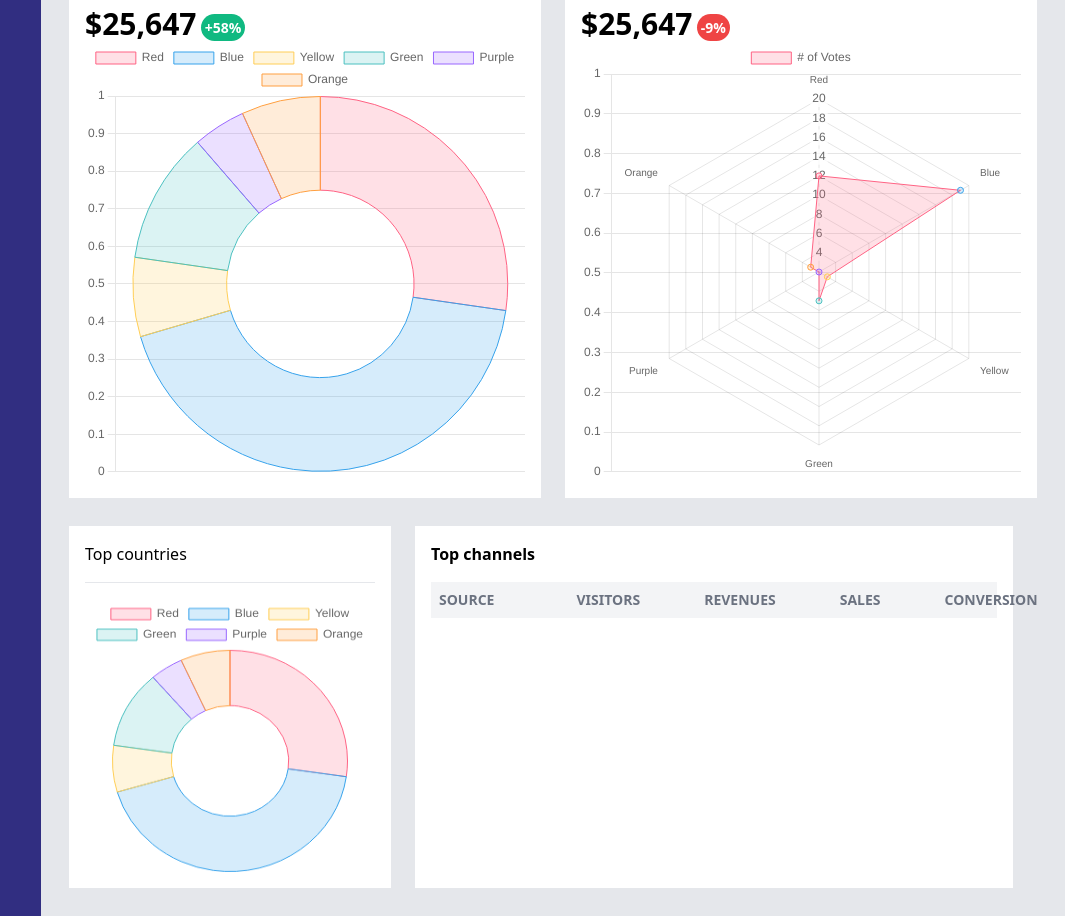
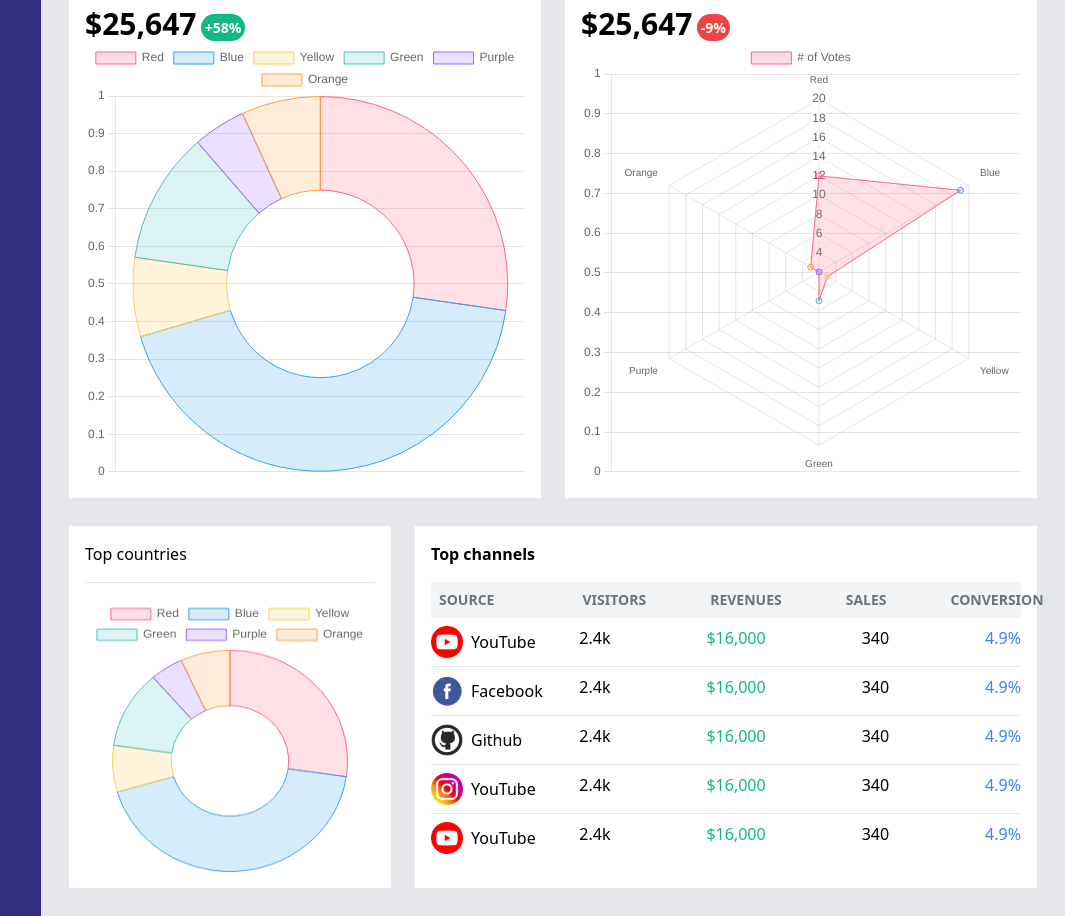
Before and after one commit to SalimKobi/DASHBOARD, a website: page public/index.html in a window 1280 px wide. Shown: the part 822-1738 px from the top of the page, without its empty margins (215-1280 px from the left). Drawn offline with nearby package versions, Linux system fonts and the light colour scheme; files that its build step writes are made by us from their sources.

Commit message:
project completed

```diff
--- a/public/index.html
+++ b/public/index.html
@@ -170,8 +170,100 @@
                 <div>Conversion</div>
               </div>
             </div>
+            <div class="multi-channel-container divide-y divide-gray-200">
+              <div class="single-channel pt-2 pb-2">
+                <div class="flex">
+                  <div class="w-1/3">
+                    <div class="image-text flex">
+                      <div>
+                        <img src="img/youtube.png" class="w-8 h-8" alt="" />
+                      </div>
+                      <div class="pl-2 pt-1">YouTube</div>
+                    </div>
+                  </div>
+                  <div class="w-3/4 flex space-x-24">
+                    <div>2.4k</div>
+                    <div class="text-green-500">$16,000</div>
+                    <div>340</div>
+                    <div class="text-blue-500">4.9%</div>
+                  </div>
+                </div>
+              </div>
+              <div class="single-channel pt-2 pb-2">
+                <div class="flex">
+                  <div class="w-1/3">
+                    <div class="image-text flex">
+                      <div>
+                        <img src="img/facebook.png" class="w-8 h-8" alt="" />
+                      </div>
+                      <div class="pl-2 pt-1">Facebook</div>
+                    </div>
+                  </div>
+                  <div class="w-3/4 flex space-x-24">
+                    <div>2.4k</div>
+                    <div class="text-green-500">$16,000</div>
+                    <div>340</div>
+                    <div class="text-blue-500">4.9%</div>
+                  </div>
+                </div>
+              </div>
+              <div class="single-channel pt-2 pb-2">
+                <div class="flex">
+                  <div class="w-1/3">
+                    <div class="image-text flex">
+                      <div>
+                        <img src="img/github.png" class="w-8 h-8" alt="" />
+                      </div>
+                      <div class="pl-2 pt-1">Github</div>
+                    </div>
+                  </div>
+                  <div class="w-3/4 flex space-x-24">
+                    <div>2.4k</div>
+                    <div class="text-green-500">$16,000</div>
+                    <div>340</div>
+                    <div class="text-blue-500">4.9%</div>
+                  </div>
+                </div>
+              </div>
+              <div class="single-channel pt-2 pb-2">
+                <div class="flex">
+                  <div class="w-1/3">
+                    <div class="image-text flex">
+                      <div>
+                        <img src="img/instagram.png" class="w-8 h-8" alt="" />
+                      </div>
+                      <div class="pl-2 pt-1">YouTube</div>
+                    </div>
+                  </div>
+                  <div class="w-3/4 flex space-x-24">
+                    <div>2.4k</div>
+                    <div class="text-green-500">$16,000</div>
+                    <div>340</div>
+                    <div class="text-blue-500">4.9%</div>
+                  </div>
+                </div>
+              </div>
+              <div class="single-channel pt-2 pb-2">
+                <div class="flex">
+                  <div class="w-1/3">
+                    <div class="image-text flex">
+                      <div>
+                        <img src="img/youtube.png" class="w-8 h-8" alt="" />
+                      </div>
+                      <div class="pl-2 pt-1">YouTube</div>
+                    </div>
+                  </div>
+                  <div class="w-3/4 flex space-x-24">
+                    <div>2.4k</div>
+                    <div class="text-green-500">$16,000</div>
+                    <div>340</div>
+                    <div class="text-blue-500">4.9%</div>
+                  </div>
+                </div>
+              </div>
+            </div>
+            </div>
           </div>
-          <div class="multi-channel-container"></div>
         </div>
       </div>
       <script>
```
